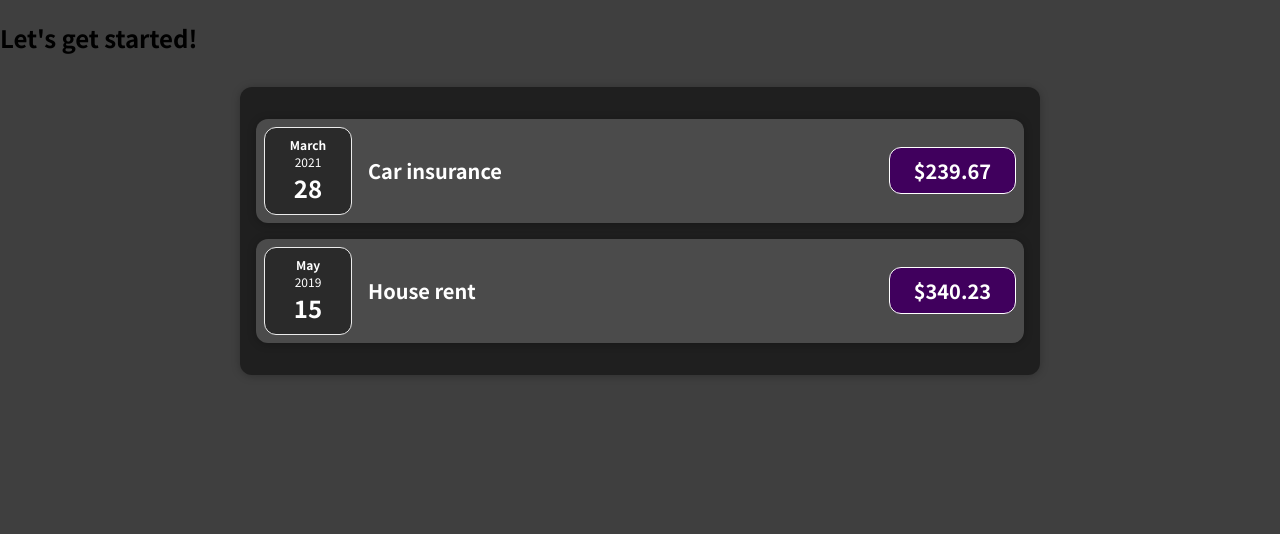
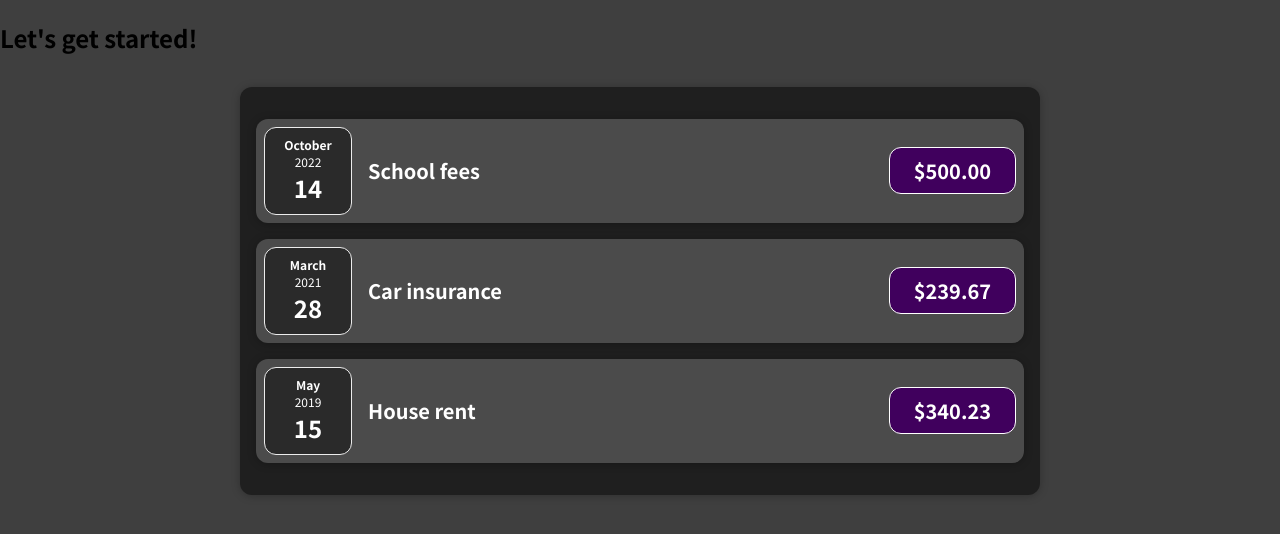
Before and after one commit to devBayo/react-complete-guide, a React (Create React App) app: page / in a window 1280 px wide. Shown: the top 534 px of the page. Built offline with nearby package versions, Linux system fonts and the light colour scheme.

Commit message:
added new expense

```diff
--- a/src/components/Expenses.jsx
+++ b/src/components/Expenses.jsx
@@ -5,6 +5,7 @@ import './Expenses.css';
 function Expenses() {
   return (
     <Card className="expenses">
+      <ExpenseItem amount="500.00" title="School fees" date={new Date()} />
       <ExpenseItem
         amount="239.67"
         title="Car insurance"
```
